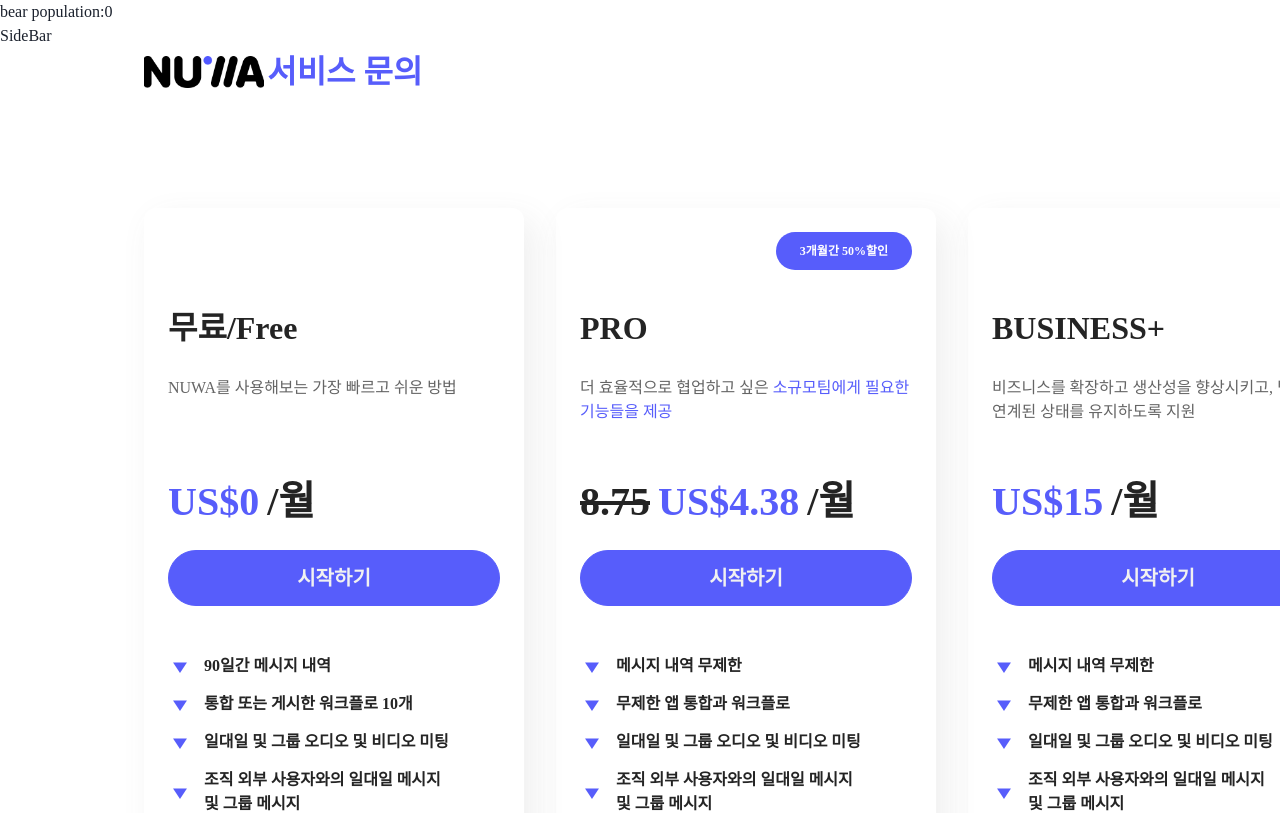
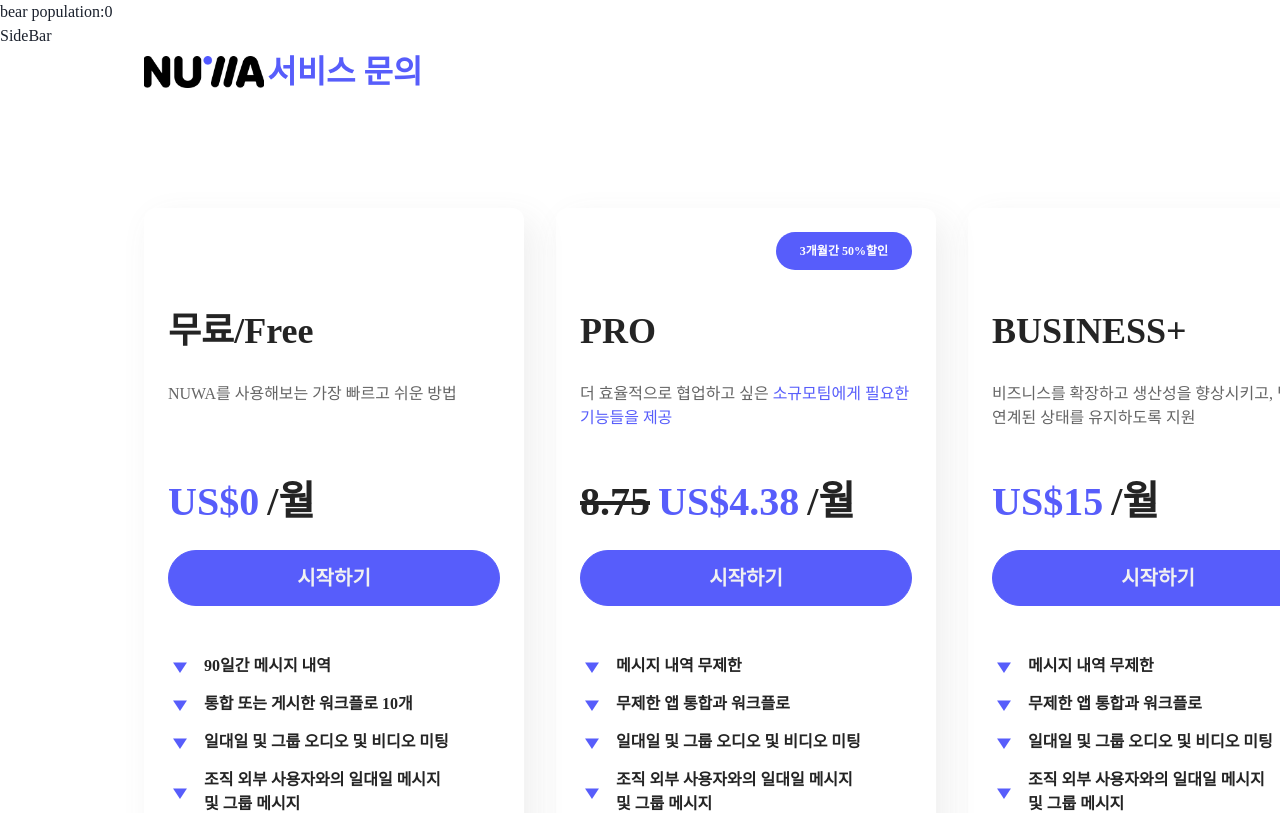
Before and after one commit to jun42/NUWA_FE, a React (Vite) app: page /select-plan in a window 1280 px wide. Shown: the top 813 px of the page. Built offline with nearby package versions, Linux system fonts and the light colour scheme; a web font is replaced by a local one.

Commit message:
design: 카드 헤더 폰트 사이즈 변경

```diff
--- a/src/pages/selectPlan/CardHeader.jsx
+++ b/src/pages/selectPlan/CardHeader.jsx
@@ -25,7 +25,7 @@ const CardHeader = ({ id, headerTitle, headerText }) => {
   }
   return (
     <StCardHeader>
-      <StTextDiv $size={32} $weight={700}>
+      <StTextDiv $size={36} $weight={700}>
         {headerTitle}
       </StTextDiv>
       {id !== 'PRO' ? (
@@ -55,7 +55,6 @@ const StCardHeader = styled.div`
 // string => str[]  []로 감싼 문자열 찾기.
 const splitHighlightText = (text) => {
   const textArr = [];
-  console.log(text);
   let temporaryStr = '';
   for (let i = 0; i < text.length; i++) {
     if (text[i] !== '[' && text[i] !== ']') {
```
